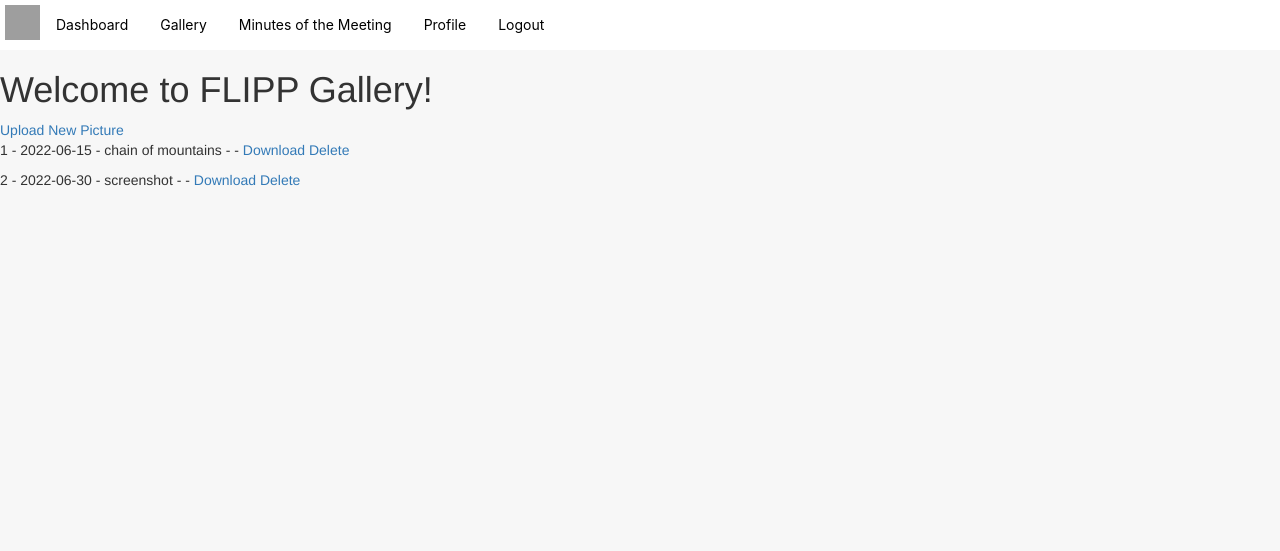
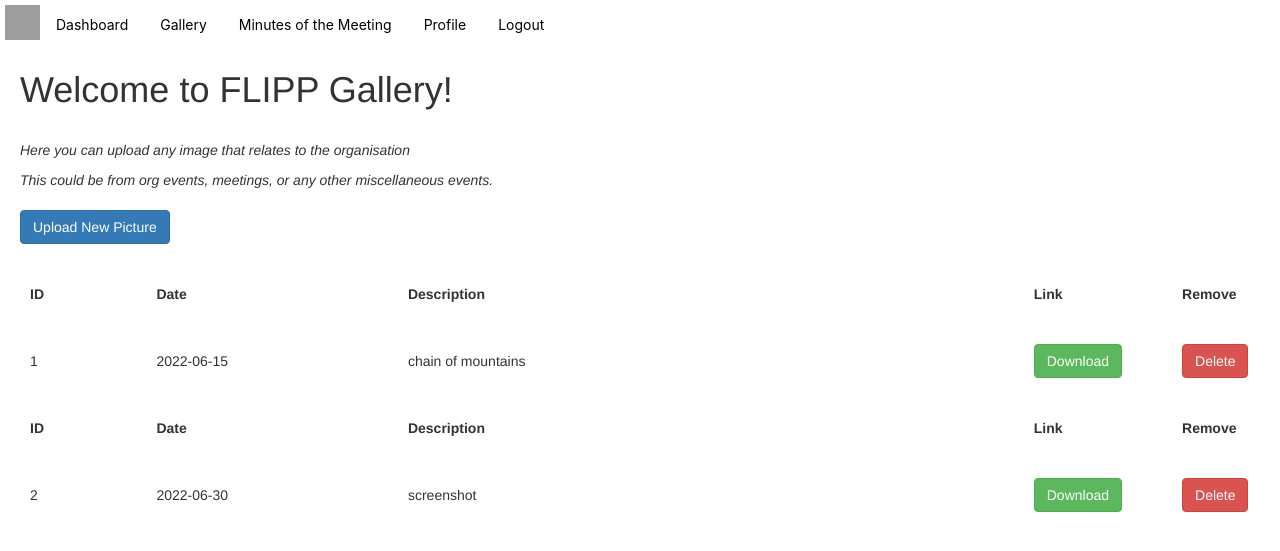
Before and after one commit to delinquentxx/LIS161_FINALPROJECT, a Flask app: page /gallery in a window 1280 px wide. Shown: the top 551 px of the page. Run offline with Flask 2, Linux system fonts and the light colour scheme; a user stored in the database is signed in; data comes from the database, SQL or seed files in the repository; both versions use the stored data as it was after the commit; some libraries are stand-ins or nearby versions; grey boxes are pictures that could not be loaded.

Commit message:
- removed forum.html - added gallery.css - modified gallery.html - buttons in minutes.html

```diff
--- a/static/dashboard_extension/dashboard.css
+++ b/static/dashboard_extension/dashboard.css
@@ -1,4 +1,5 @@
 @import "/static/navbar/navbar.css";
+
 
 
 
--- /dev/null
+++ b/static/gallery.css
@@ -0,0 +1,16 @@
+th, td {
+    padding: 15px;
+    padding-top: 20px;
+    padding-bottom: 20px;
+    padding-left: 30px;
+    padding-right: 30px;
+  }
+
+table {
+    border-spacing: 30px;
+    border: 1px gray;
+  }
+
+.div1{
+    margin: 20px;
+}
--- a/templates/gallery.html
+++ b/templates/gallery.html
@@ -1,17 +1,45 @@
-{% extends 'base2.html'%} {% block title %} Gallery {% endblock %}
+{% extends 'base2.html'%} {% block title %} Home {% endblock %}
 
 {% block content %}
 
-<link rel="stylesheet" href={{ url_for('static', filename='navbar/navbar.css') }}>
+<link rel="stylesheet" href="https://maxcdn.bootstrapcdn.com/bootstrap/3.4.1/css/bootstrap.min.css">
+<link rel="stylesheet" href={{ url_for('static', filename='gallery.css') }}>
 
-<h1>Welcome to FLIPP Gallery!</h1>
+<div class="div1">
+    <h1>Welcome to FLIPP Gallery!</h1>
+    <br>
+    <p><i>Here you can upload any image that relates to the organisation</i></p>
+    <p><i>This could be from org events, meetings, or any other miscellaneous events.</i></p>
+</div>
+<div class="div1">
+    <a href="{{ url_for('upload_picture') }}" class="btn btn-primary">Upload New Picture</a>
+</div>
 
- <a href="{{ url_for('upload_picture') }}">Upload New Picture</a>
-
- {% for picture in pictures %}
- <p>{{ picture.id }} - {{ picture.date }} - {{ picture.description }} - {{ picture.FileName }} - <a href="{{url_for('download_picture', gallery_id=picture.id)}}">Download</a> <a href="{{url_for('delete_picture', gallery_id=picture.id)}}">Delete</a></p>
- {% endfor %}
-
-
+<div>
+    {% for picture in pictures %}
+    <table class="fixed" width="100%">
+        <col width="10%" />
+        <col width="20%" />
+        <col width="50%" />
+        <col width="10%" />
+        <col width="10%" />
+        <tr>
+            <th>ID</th>
+            <th>Date</th>
+            <th>Description</th>
+            <th>Link</th>
+            <th>Remove</th>
+        </tr>
+        <tr>
+            <td>{{ picture.id }}</td>
+            <td>{{ picture.date }}</td>
+            <td>{{ picture.description }}</td>
+            <td><a href="{{url_for('download_picture', gallery_id=picture.id)}}" class="btn btn-success">Download</a></td>
+            <td><a href="{{url_for('delete_picture', gallery_id=picture.id)}}" class="btn btn-danger">Delete</a></td>
+        </tr>
+    </table>
+    <!-- <p>{{ picture.id }} - {{ picture.date }} - {{ picture.description }} - {{ picture.FileName }} - <a href="{{url_for('download_picture', gallery_id=picture.id)}}">Download</a> <a href="{{url_for('delete_picture', gallery_id=picture.id)}}">Delete</a></p> -->
+    {% endfor %}
+</div>
 
 {% endblock %}
--- a/templates/minutes.html
+++ b/templates/minutes.html
@@ -32,7 +32,7 @@
             <td>{{ file.id }}</td>
             <td>{{ file.date }}</td>
             <td>{{ file.details }}</td>
-            <td><a href="{{url_for('download_file', file_id=file.id)}}">Download</a></td>
+            <td><a href="{{url_for('download_file', file_id=file.id)}}" class="btn btn-success">Download</a></td>
         </tr>
     </table>
     <!-- <p>{{ file.id }} - {{ file.date }} - {{ file.details }} - {{ file.FileName }} - <a href="{{url_for('download_file', file_id=file.id)}}">Download</a></p>-->
```
Also changed, not shown: static/forum.html (deleted, +0 -153 lines), templates/dashboard.html (+10 -9 lines), flipp.db.
